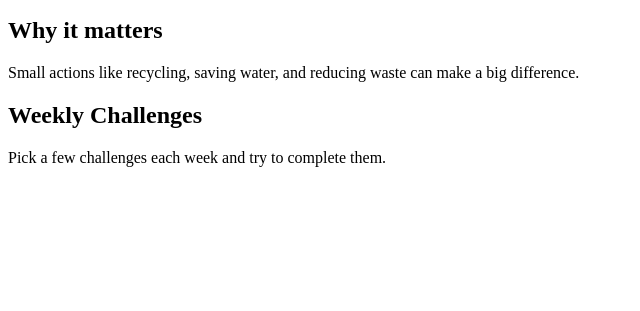
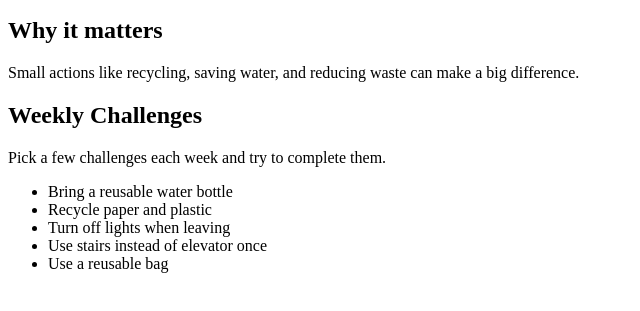
Before and after one commit to Yasmeenalsinan/GreenCampus-Challenge, a plain HTML site: page index.html in a window 1280 px wide. Shown: the part 87-398 px from the top of the page, without its empty margins (0-640 px from the left). Drawn offline with Linux system fonts and the light colour scheme.

Commit message:
Update index.html

```diff
--- a/index.html
+++ b/index.html
@@ -7,3 +7,10 @@
 </body>
 <h2>Weekly Challenges</h2>
 <p>Pick a few challenges each week and try to complete them.</p>
+<ul>
+  <li>Bring a reusable water bottle</li>
+  <li>Recycle paper and plastic</li>
+  <li>Turn off lights when leaving</li>
+  <li>Use stairs instead of elevator once</li>
+  <li>Use a reusable bag</li>
+</ul>
```
